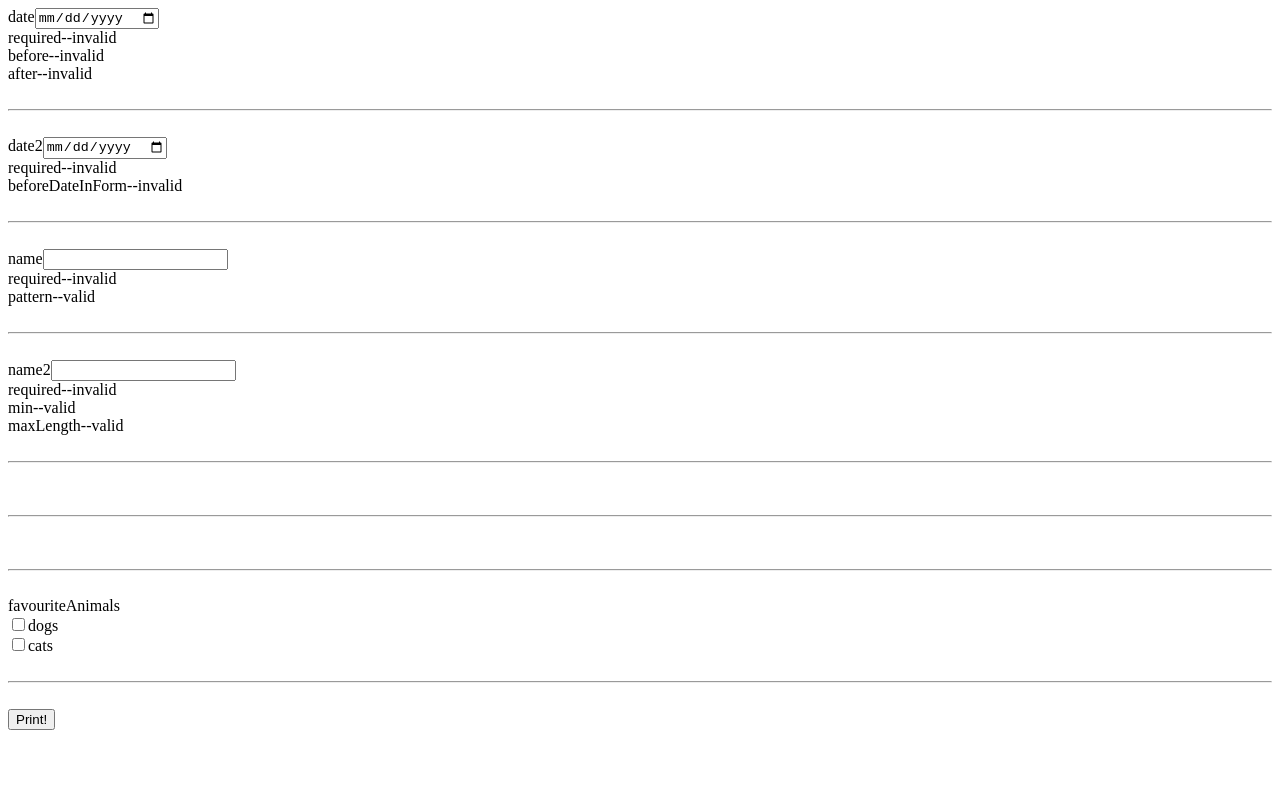
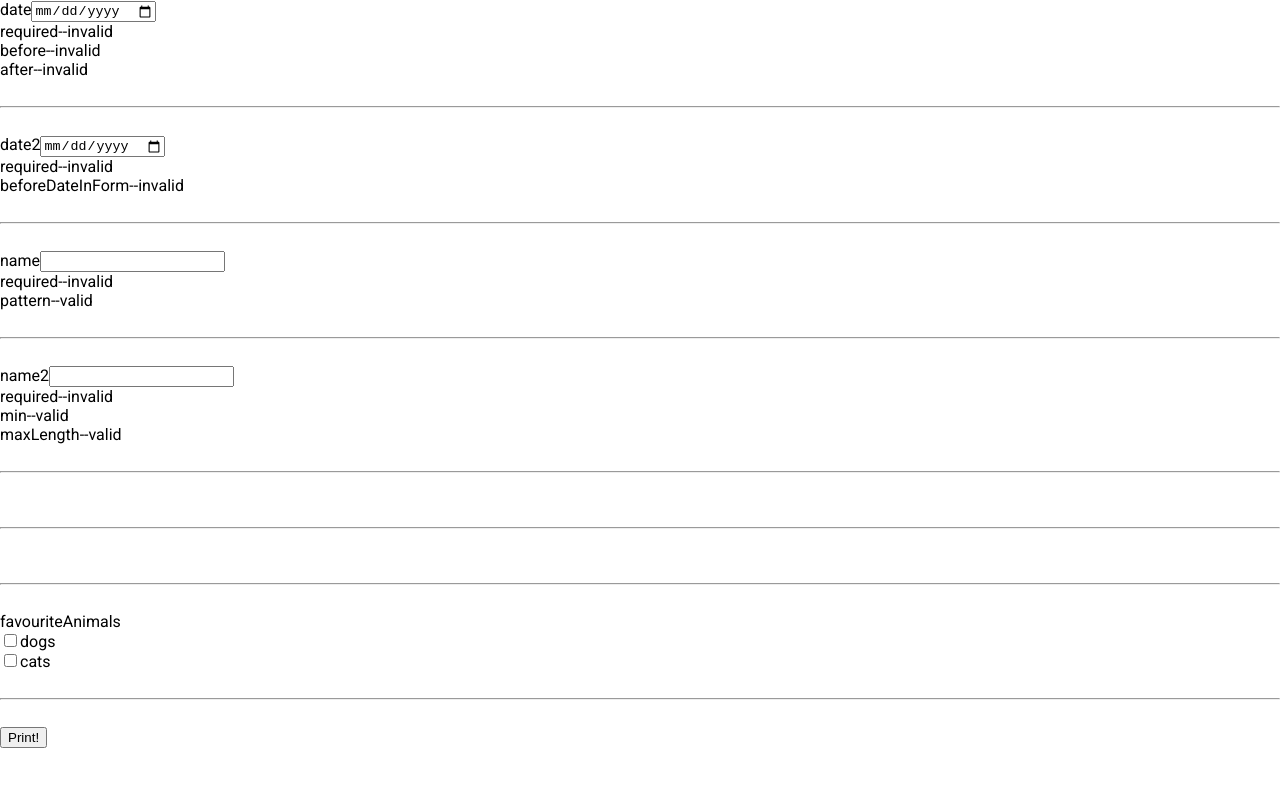
Before and after one commit to MumenTayyem/JsonDynamicForms, an Angular app: page / in a window 1280 px wide. Shown: the top 786 px of the page. Built offline with nearby package versions, Linux system fonts and the light colour scheme; no server answers.

Commit message:
adding angular material

```diff
--- a/angular.json
+++ b/angular.json
@@ -27,6 +27,7 @@
               "src/assets"
             ],
             "styles": [
+              "./node_modules/@angular/material/prebuilt-themes/purple-green.css",
               "src/styles.scss"
             ],
             "scripts": [],
@@ -84,6 +85,7 @@
             "tsConfig": "src/tsconfig.spec.json",
             "karmaConfig": "src/karma.conf.js",
             "styles": [
+              "./node_modules/@angular/material/prebuilt-themes/purple-green.css",
               "src/styles.scss"
             ],
             "scripts": [],
--- a/package.json
+++ b/package.json
@@ -12,14 +12,17 @@
   "private": true,
   "dependencies": {
     "@angular/animations": "~9.1.11",
+    "@angular/cdk": "~8.2.3",
     "@angular/common": "~9.1.11",
     "@angular/compiler": "~9.1.11",
     "@angular/core": "~9.1.11",
     "@angular/forms": "~9.1.11",
+    "@angular/material": "^8.2.3",
     "@angular/platform-browser": "~9.1.11",
     "@angular/platform-browser-dynamic": "~9.1.11",
     "@angular/router": "~9.1.11",
     "core-js": "^2.6.11",
+    "hammerjs": "^2.0.8",
     "rxjs": "~6.5.5",
     "rxjs-compat": "^6.5.5",
     "tslib": "2.0.0",
--- a/src/app/app.module.ts
+++ b/src/app/app.module.ts
@@ -3,6 +3,7 @@ import { NgModule } from '@angular/core';
 
 import { AppComponent } from './app.component';
 import { DJFormModule } from './dj-form/dj-form.module';
+import { BrowserAnimationsModule } from '@angular/platform-browser/animations';
 
 @NgModule({
   declarations: [
@@ -10,7 +11,8 @@ import { DJFormModule } from './dj-form/dj-form.module';
   ],
   imports: [
     BrowserModule,
-    DJFormModule
+    DJFormModule,
+    BrowserAnimationsModule
   ],
   providers: [],
   bootstrap: [AppComponent]
--- a/src/index.html
+++ b/src/index.html
@@ -7,6 +7,8 @@
 
   <meta name="viewport" content="width=device-width, initial-scale=1">
   <link rel="icon" type="image/x-icon" href="favicon.ico">
+  <link href="https://fonts.googleapis.com/css?family=Roboto:300,400,500&display=swap" rel="stylesheet">
+  <link href="https://fonts.googleapis.com/icon?family=Material+Icons" rel="stylesheet">
 </head>
 <body>
   <app-root></app-root>
--- a/src/main.ts
+++ b/src/main.ts
@@ -1,3 +1,4 @@
+import 'hammerjs';
 import { enableProdMode } from '@angular/core';
 import { platformBrowserDynamic } from '@angular/platform-browser-dynamic';
 
--- a/src/styles.scss
+++ b/src/styles.scss
@@ -1 +1,4 @@
 /* You can add global styles to this file, and also import other style files */
+
+html, body { height: 100%; }
+body { margin: 0; font-family: Roboto, "Helvetica Neue", sans-serif; }
```
Also changed, not shown: 1 other file (tests, documents, lock files or other folders).
